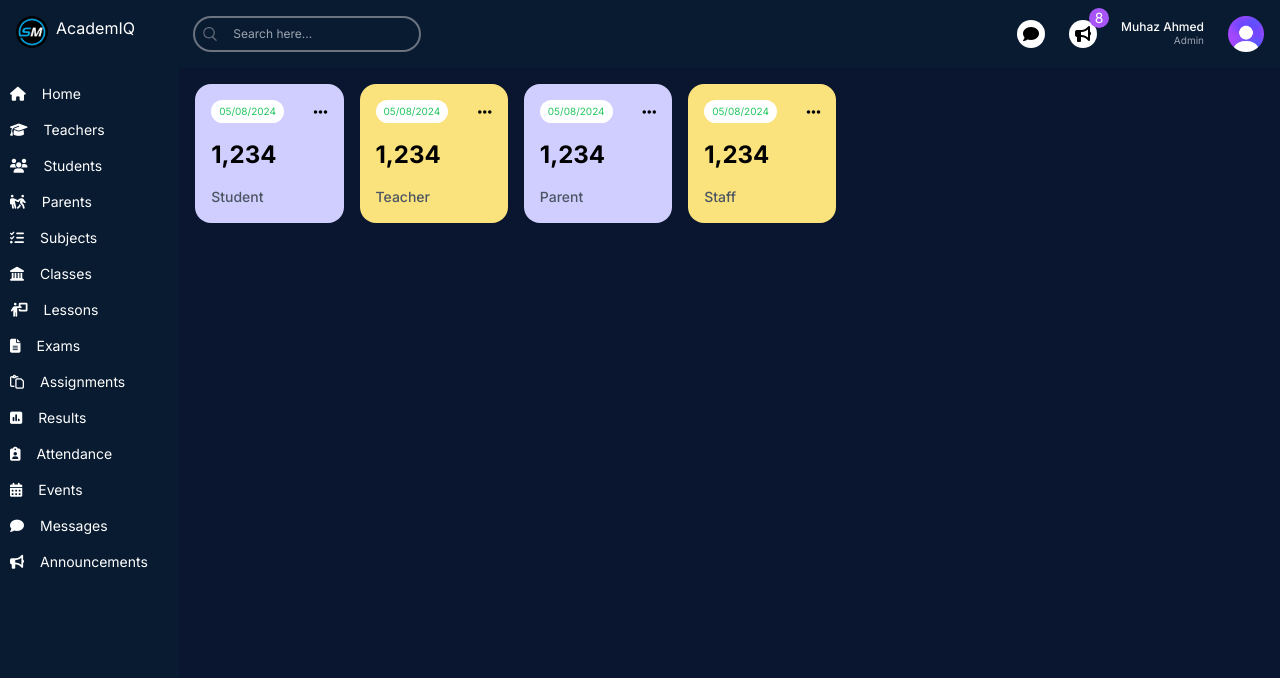
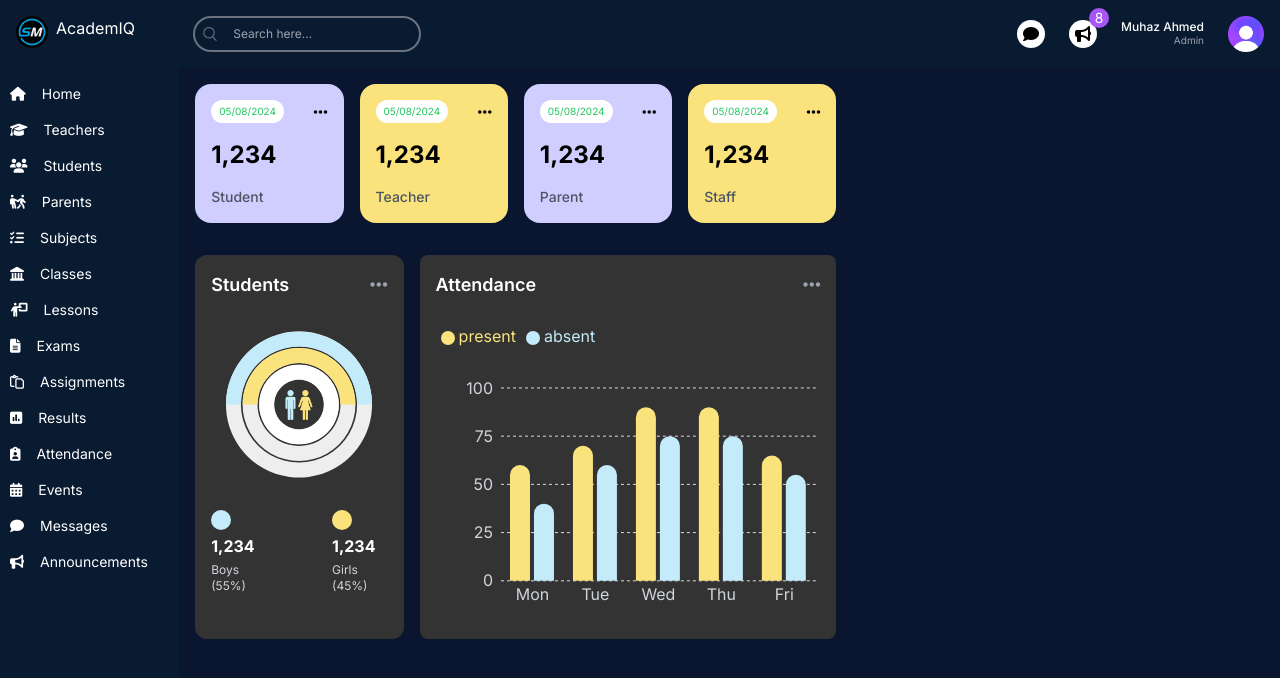
Before and after one commit to muhazAhmed/school-management, a Next.js app: page /admin in a window 1280 px wide. Shown: the top 678 px of the page. Built offline with nearby package versions, Linux system fonts and the light colour scheme.

Commit message:
added few components

```diff
--- a/src/app/(dashboard)/admin/page.tsx
+++ b/src/app/(dashboard)/admin/page.tsx
@@ -1,15 +1,27 @@
-import UserCard from "@/components/UserCard";
+import React from "react";
+const AttendanceChart = React.lazy(() => import("@/components/AttendanceChart"));
+const CountChart = React.lazy(() => import("@/components/CountChart"));
+const UserCard = React.lazy(() => import("@/components/UserCard"));
 
 const AdminPage = () => {
   return (
     <div className="p-4 flex gap-4 flex-col md:flex-row">
-      <div className="w-full lg:w-3/5">
+      <div className="w-full lg:w-3/5 flex flex-col gap-8">
         <div className="flex gap-4 justify-between flex-wrap">
           <UserCard type="student" />
           <UserCard type="teacher" />
           <UserCard type="parent" />
           <UserCard type="staff" />
         </div>
+        <div className="flex gap-4 flex-col lg:flex-row">
+          <div className="w-full lg:w-1/3 h-[450px]">
+            <CountChart />
+          </div>
+          <div className="w-full lg:w-2/3 h-[450px]">
+            <AttendanceChart />
+          </div>
+        </div>
+        <div className="w-full h-[500px]"></div>
       </div>
       <div className="w-full lg:w-1/3"></div>
     </div>
--- a/src/app/(dashboard)/layout.tsx
+++ b/src/app/(dashboard)/layout.tsx
@@ -3,8 +3,8 @@ import "../globals.css";
 import Link from "next/link";
 import Image from "next/image";
 import React from "react";
-import Navbar from "@/components/Navbar";
-const Menu = React.lazy(() => import("../../components/Menu"))
+const Menu = React.lazy(() => import("../../components/Menu"));
+const Navbar = React.lazy(() => import("@/components/Navbar"));
 
 export const metadata: Metadata = {
   title: "School Management Dashboard",
@@ -32,10 +32,13 @@ export default function DashboardLayout({
           />
           <span className="hidden lg:block text-white">AcademIQ</span>
         </Link>
-        <Menu/>
+        <Menu />
       </div>
-      <div className="w-[86%] md:w-[92%] lg:w-[84%] xl:w-[86%] bg-[#0A152F] text-white">
-        <Navbar/>
+      <div
+        className="w-[86%] md:w-[92%] lg:w-[84%] xl:w-[86%] bg-[#0A152F] text-white relative"
+        style={{ height: "100vh", overflowY: "auto" }}
+      >
+        <Navbar />
         {children}
       </div>
     </div>
--- /dev/null
+++ b/src/components/AttendanceChart.tsx
@@ -0,0 +1,69 @@
+"use client";
+import { attendanceChartData } from "@/lib/AttendanceChartData";
+import {
+  BarChart,
+  Bar,
+  XAxis,
+  YAxis,
+  CartesianGrid,
+  Tooltip,
+  Legend,
+  ResponsiveContainer,
+} from "recharts";
+
+const AttendanceChart = () => {
+  return (
+    <div className="bg-[#333333] rounded-lg p-4 h-96">
+      <div className="flex justify-between items-center">
+        <h1 className="text-lg font-semibold">Attendance</h1>
+        <i
+          className="fa-solid fa-ellipsis text-gray-400"
+          style={{ fontSize: "20px" }}
+        ></i>
+      </div>
+      <ResponsiveContainer width="100%" height="90%">
+        <BarChart
+          width={500}
+          height={300}
+          data={attendanceChartData}
+          barSize={20}
+        >
+          <CartesianGrid strokeDasharray="3 3" vertical={false} stroke="#ddd" />
+          <XAxis
+            dataKey="name"
+            axisLine={false}
+            tick={{ fill: "#d1d5db" }}
+            tickLine={false}
+          />
+          <YAxis axisLine={false} tick={{ fill: "#d1d5db" }} tickLine={false} />
+          <Tooltip
+            contentStyle={{
+              borderRadius: "10px",
+              borderColor: "lightgray",
+              backgroundColor: "#333333",
+            }}
+          />
+          <Legend
+            align="left"
+            verticalAlign="top"
+            wrapperStyle={{ paddingTop: "20px", paddingBottom: "40px" }}
+          />
+          <Bar
+            dataKey="present"
+            fill="#FAE27C"
+            legendType="circle"
+            radius={[10, 10, 0, 0]}
+          />
+          <Bar
+            dataKey="absent"
+            fill="#C3EBFA"
+            legendType="circle"
+            radius={[10, 10, 0, 0]}
+          />
+        </BarChart>
+      </ResponsiveContainer>
+    </div>
+  );
+};
+
+export default AttendanceChart;
--- /dev/null
+++ b/src/components/CountChart.tsx
@@ -0,0 +1,53 @@
+"use client";
+import { countChartData } from "@/lib/CountChartData";
+import Image from "next/image";
+import { RadialBarChart, RadialBar, ResponsiveContainer } from "recharts";
+
+const CountChart = () => {
+  return (
+    <div className="bg-[#333333] rounded-xl w-full h-96 p-4">
+      <div className="flex justify-between items-center">
+        <h1 className="text-lg font-semibold">Students</h1>
+        <i
+          className="fa-solid fa-ellipsis text-gray-400"
+          style={{ fontSize: "20px" }}
+        ></i>
+      </div>
+      <div className="relative w-full h-[60%]">
+        <ResponsiveContainer>
+          <RadialBarChart
+            cx="50%"
+            cy="50%"
+            innerRadius="40%"
+            outerRadius="100%"
+            barSize={32}
+            data={countChartData}
+          >
+            <RadialBar background dataKey="count" />
+          </RadialBarChart>
+        </ResponsiveContainer>
+        <Image
+          src="/maleFemale.png"
+          alt=""
+          width={30}
+          height={30}
+          className="absolute top-1/2 left-1/2 -translate-x-1/2 -translate-y-1/2"
+        />
+      </div>
+      <div className="flex justify-center gap-16">
+        <div className="flex flex-col gap-1">
+          <div className="w-5 h-5 bg-csSkyBlue rounded-full" />
+          <h1 className="font-bold">1,234</h1>
+          <h2 className="text-xs text-gray-300">Boys (55%)</h2>
+        </div>
+        <div className="flex flex-col gap-1">
+          <div className="w-5 h-5 bg-csYellow rounded-full" />
+          <h1 className="font-bold">1,234</h1>
+          <h2 className="text-xs text-gray-300">Girls (45%)</h2>
+        </div>
+      </div>
+    </div>
+  );
+};
+
+export default CountChart;
--- a/src/components/Navbar.tsx
+++ b/src/components/Navbar.tsx
@@ -2,7 +2,7 @@ import Image from "next/image";
 
 const Navbar = () => {
   return (
-    <div className="flex items-center justify-between p-4 bg-[#091B31] text-white">
+    <div className="flex items-center justify-between p-4 bg-[#091B31] text-white sticky top-0">
       <div className="hidden md:flex items-center gap-2 text-xs rounded-full ring-[2px] ring-gray-500 px-2">
         <Image src="/search.png" alt="search-icon" width={14} height={14} />
         <input
--- /dev/null
+++ b/src/lib/AttendanceChartData.ts
@@ -0,0 +1,27 @@
+export const attendanceChartData = [
+    {
+        name: "Mon",
+        present: 60,
+        absent: 40,
+    },
+    {
+        name: "Tue",
+        present: 70,
+        absent: 60,
+    },
+    {
+        name: "Wed",
+        present: 90,
+        absent: 75,
+    },
+    {
+        name: "Thu",
+        present: 90,
+        absent: 75,
+    },
+    {
+        name: "Fri",
+        present: 65,
+        absent: 55,
+    },
+];
--- /dev/null
+++ b/src/lib/CountChartData.ts
@@ -0,0 +1,17 @@
+export const countChartData = [
+    {
+        name: "Total",
+        count: 106,
+        fill: "white",
+    },
+    {
+        name: "Girls",
+        count: 53,
+        fill: "#FAE27C",
+    },
+    {
+        name: "Boys",
+        count: 53,
+        fill: "#C3EBFA",
+    },
+];
```
